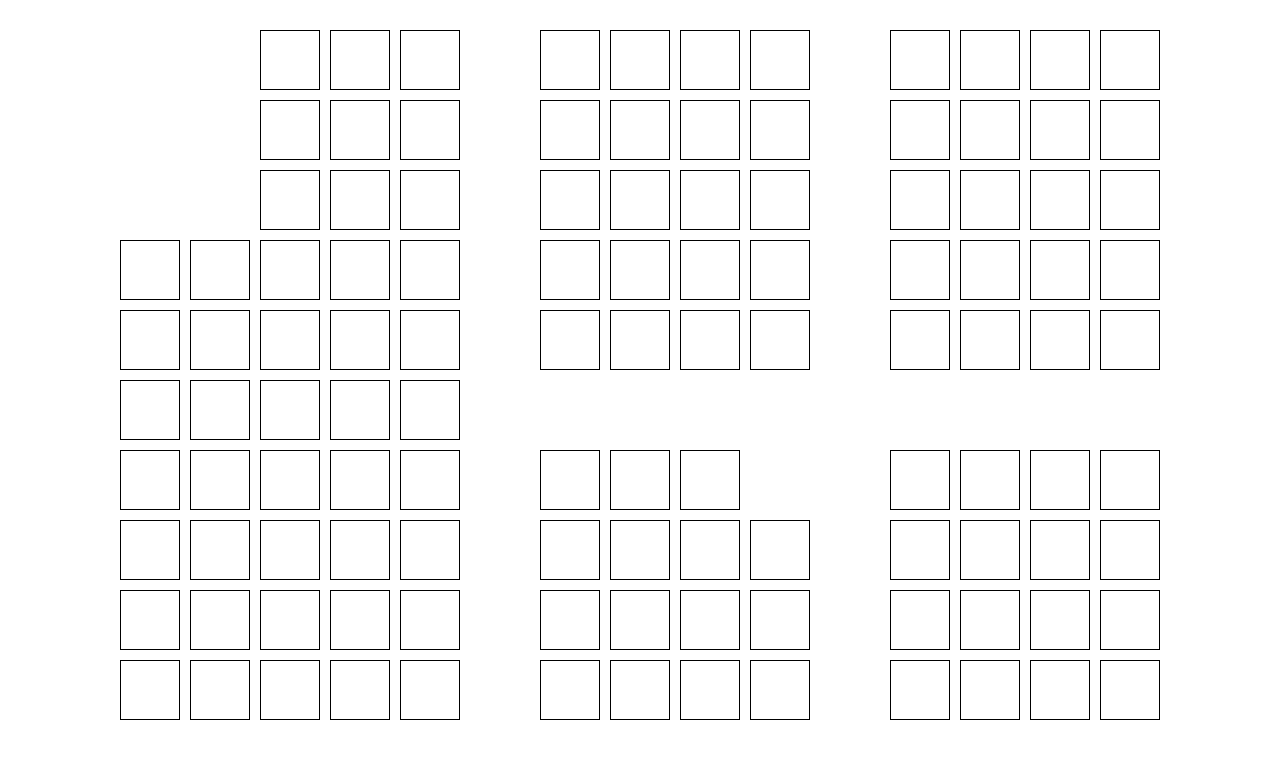
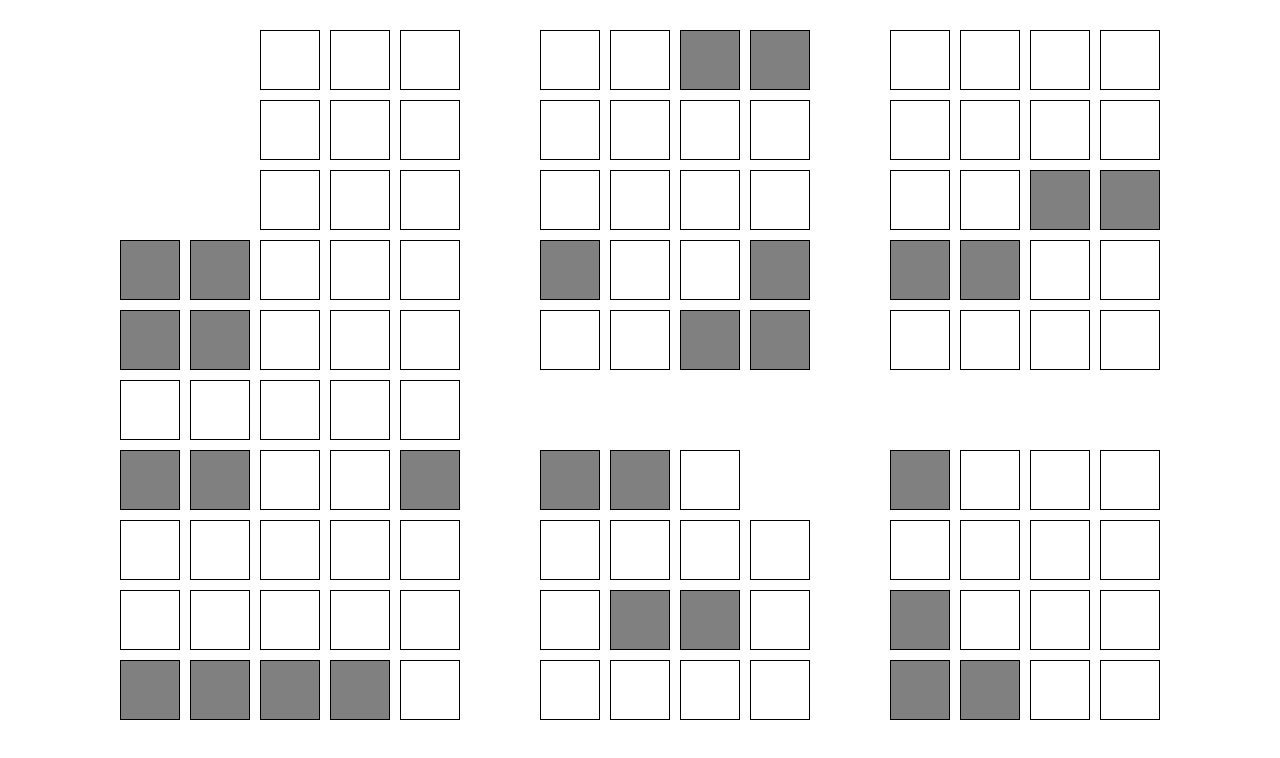
Before and after one commit to olgasowlet/x-kom-staz-zadanie, a React (Create React App) app: page /#/ in a window 1280 px wide. Both pictures are taken after a click on the button "Wybierz miejsca". Shown: the top 758 px of the page. Built offline with nearby package versions, Linux system fonts and the light colour scheme; data requests are answered from the project's data file.

Commit message:
added styled to checked, hover and disabled seats

```diff
--- a/src/features/RegistrationForm/index.js
+++ b/src/features/RegistrationForm/index.js
@@ -22,7 +22,7 @@ const RegistrationForm = () => {
 
     const onFormSubmit = (event) => {
         event.preventDefault();
-        console.log(`Liczba wybranych miejsc wynosi ${qtySBU} a miejsca są obok siebie ${sideBySide}`);
+        console.log(`Liczba wybranych miejsc wynosi ${qtySBU} a miejsca są obok siebie: ${sideBySide}`);
 
         setRedirect(true);
         dispatch(getSeats());
--- a/src/features/ScreeningRoom/index.js
+++ b/src/features/ScreeningRoom/index.js
@@ -5,14 +5,11 @@ import Main from "../../common/Main";
 
 const ScreeningRoom = () => {
     const { seats } = useSelector(selectSeats);
-    console.log(seats);
-
-    //Mogę zrobić tak, że dodam atrybut x do każdego Seat i w styled komponent jeśli taki atrybut będzie miał wartość np. 0 to będzie w pierwszym wierszu itd.
 
     return (
         <Main screen>
             <Screen>
-                {seats.map(seat => <Seat key={seat.id} column={seat.cords.y} row={seat.cords.x}></Seat>)}
+                {seats ? seats.map(seat => <Seat key={seat.id} column={seat.cords.y} row={seat.cords.x} disabled={seat.reserved} type="checkbox" />) : "Trwa ładowanie danych"}
             </Screen>
         </Main>
     );
--- a/src/features/ScreeningRoom/styled.js
+++ b/src/features/ScreeningRoom/styled.js
@@ -1,4 +1,4 @@
-import styled from "styled-components";
+import styled, { css } from "styled-components";
 
 const handlePosition = (position) => {
     return position + 1;
@@ -13,10 +13,19 @@ export const Screen = styled.div`
     margin-top: 30px;
 `;
 
-export const Seat = styled.div`
+export const Seat = styled.input`
+    appearance: none;
     width: 60px;
     height: 60px;
     border: 1px solid black;
     grid-row: ${({ row }) => handlePosition(row)};
     grid-column: ${({ column }) => handlePosition(column)};
+
+    &:checked, &:hover {
+        background-color: orange;
+    }
+
+    &:disabled {
+        background-color: gray;
+    }
 `;
```
